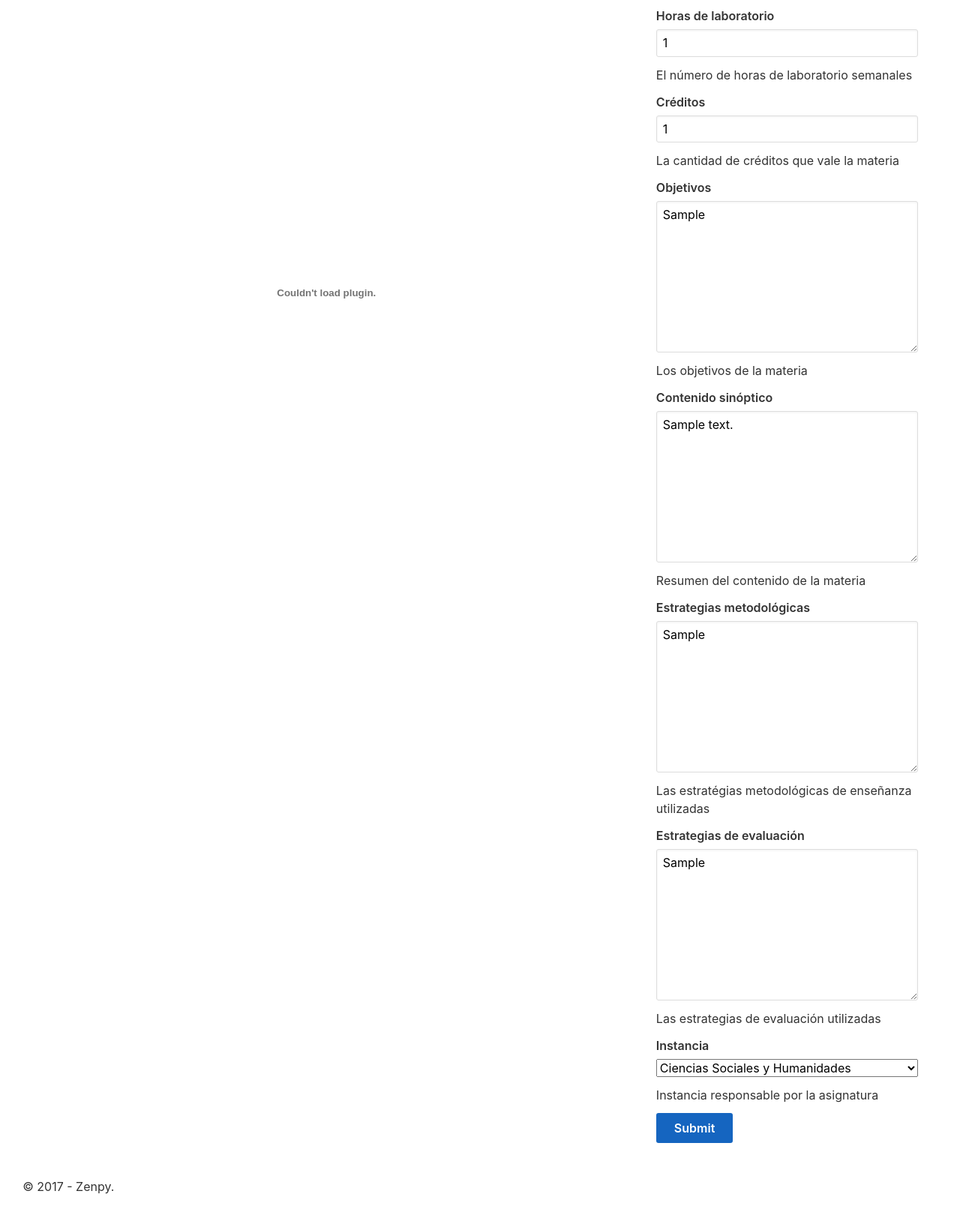
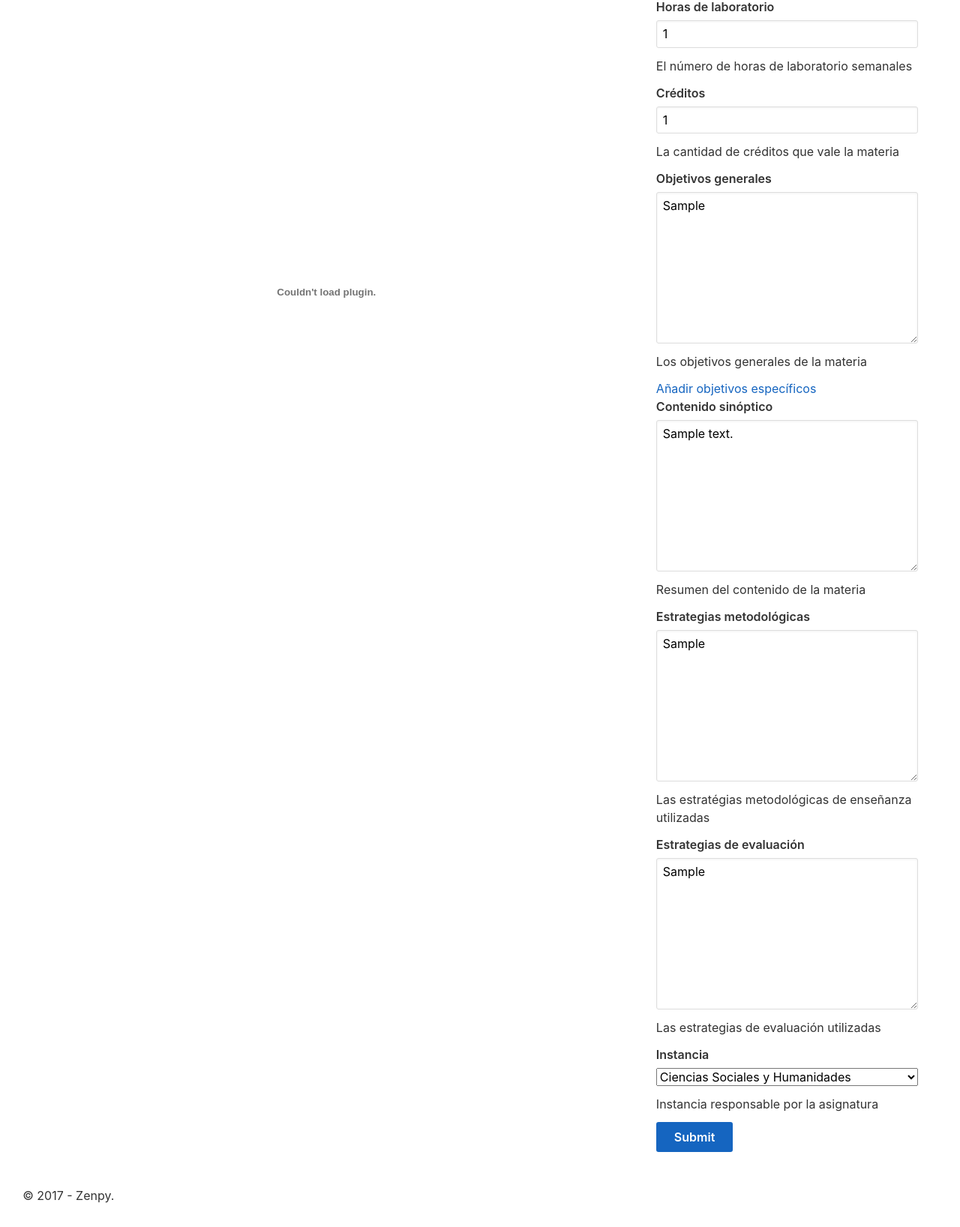
Before and after one commit to MathiasSM/SIGPAE, a Django app: page /ocr/borradores/1/ in a window 1280 px wide. Shown: the whole page at 75% size. Before the commit the page ends 1592 px from the top, so only its background shows below. Run offline with Django 3.2, Linux system fonts and the light colour scheme; data comes from the database, SQL or seed files in the repository; tables that the repository leaves empty hold one stand-in row (values such as "Sample post"); some libraries are stand-ins or nearby versions.

Commit message:
Objetivos se pueden separar o unir por jquery (sameshit for view)

```diff
--- a/ocr/models.py
+++ b/ocr/models.py
@@ -266,8 +266,13 @@
         blank=True,
         null=True)
     objetivos                                           = models.TextField(
-        help_text="Los objetivos de la materia",
-        verbose_name="objetivos",
+        help_text="Los objetivos generales de la materia",
+        verbose_name="objetivos generales",
+        blank=True,
+        null=True)
+    objetivosE                                          = models.TextField(
+        help_text="Los objetivos específicos de la materia",
+        verbose_name="objetivos específicos",
         blank=True,
         null=True)
     contenidos_sinopticos                               = models.TextField(
--- a/ocr/static/js/megaform.js
+++ b/ocr/static/js/megaform.js
@@ -1,3 +1,17 @@
 $(document).ready(function () {
-
+  $('#field-objetivosE').hide()
+  $('#btn-sep-obj').on('click', function (e) {
+    e.preventDefault()
+    $('#field-objetivosE').show()
+  })
+  $('#btn-mix-obj').on('click', function (e) {
+    e.preventDefault()
+    var extra = $('#field-objetivosE')
+    var cont = extra.children('textarea').val()
+    console.log(cont)
+    extra.children('textarea').val('')
+    extra.hide()
+    var gen = $('#field-objetivos').children('textarea')
+    gen.val( gen.val()+'\n'+cont )
+  })
 })
--- a/ocr/templates/ocr/editar.html
+++ b/ocr/templates/ocr/editar.html
@@ -38,79 +38,87 @@
         {% for hidden in form.hidden_fields %}{{ hidden }}
         {% endfor %}
         {% csrf_token %}
-        <div class="fieldRow {{ form.codigo.id_for_label }}">
+        <div class="field" id="field-{{ form.codigo.id_for_label }}">
           <label for="{{ form.codigo.id_for_label }}">{{ form.codigo.label }}</label>
           <input id="codigo" maxlength="7" name="{{ form.codigo.html_name }}" placeholder="{{ form.codigo.help_text|safe }}" type="text" value="{{ form.codigo.value }}" required />
           {% if form.codigo.errors %}<p class="errors">{{ form.codigo.errors }}</p>
           {% endif %}{% if form.codigo.help_text %}<p class="help">{{ form.codigo.help_text|safe }}</p>{% endif %}
         </div>
-        <div class="fieldRow {{ form.denominacion.id_for_label }}">
+        <div class="field" id="field-{{ form.denominacion.id_for_label }}">
           <label for="{{ form.denominacion.id_for_label }}">{{ form.denominacion.label }}</label>
           {{ form.denominacion }}
           {% if form.denominacion.errors %}<p class="errors">{{ form.denominacion.errors }}</p>
           {% endif %}{% if form.denominacion.help_text %}<p class="help">{{ form.denominacion.help_text|safe }}</p>{% endif %}
         </div>
-        <div class="fieldRow {{ form.fecha_periodo.id_for_label }}">
+        <div class="field" id="field-{{ form.fecha_periodo.id_for_label }}">
           <label for="{{ form.fecha_periodo.id_for_label }}">{{ form.fecha_periodo.label }}</label>
           {{ form.fecha_periodo }}
           {% if form.fecha_periodo.errors %}<p class="errors">{{ form.fecha_periodo.errors }}</p>
           {% endif %}{% if form.fecha_periodo.help_text %}<p class="help">{{ form.fecha_periodo.help_text|safe }}</p>{% endif %}
         </div>
-        <div class="fieldRow {{ form.fecha_año.id_for_label }}">
+        <div class="field" id="field-{{ form.fecha_año.id_for_label }}">
           <label for="{{ form.fecha_año.id_for_label }}">{{ form.fecha_año.label }}</label>
           {{ form.fecha_año }}
           {% if form.fecha_año.errors %}<p class="errors">{{ form.fecha_año.errors }}</p>
           {% endif %}{% if form.fecha_año.help_text %}<p class="help">{{ form.fecha_año.help_text|safe }}</p>{% endif %}
         </div>
-        <div class="fieldRow {{ form.horas_teoria.id_for_label }}">
+        <div class="field" id="field-{{ form.horas_teoria.id_for_label }}">
           <label for="{{ form.horas_teoria.id_for_label }}">{{ form.horas_teoria.label }}</label>
           {{ form.horas_teoria }}
           {% if form.horas_teoria.errors %}<p class="errors">{{ form.horas_teoria.errors }}</p>
           {% endif %}{% if form.horas_teoria.help_text %}<p class="help">{{ form.horas_teoria.help_text|safe }}</p>{% endif %}
         </div>
-        <div class="fieldRow {{ form.horas_practica.id_for_label }}">
+        <div class="field" id="field-{{ form.horas_practica.id_for_label }}">
           <label for="{{ form.horas_practica.id_for_label }}">{{ form.horas_practica.label }}</label>
           {{ form.horas_practica }}
           {% if form.horas_practica.errors %}<p class="errors">{{ form.horas_practica.errors }}</p>
           {% endif %}{% if form.horas_practica.help_text %}<p class="help">{{ form.horas_practica.help_text|safe }}</p>{% endif %}
         </div>
-        <div class="fieldRow {{ form.horas_laboratorio.id_for_label }}">
+        <div class="field" id="field-{{ form.horas_laboratorio.id_for_label }}">
           <label for="{{ form.horas_laboratorio.id_for_label }}">{{ form.horas_laboratorio.label }}</label>
           {{ form.horas_laboratorio }}
           {% if form.horas_laboratorio.errors %}<p class="errors">{{ form.horas_laboratorio.errors }}</p>
           {% endif %}{% if form.horas_laboratorio.help_text %}<p class="help">{{ form.horas_laboratorio.help_text|safe }}</p>{% endif %}
         </div>
-        <div class="fieldRow {{ form.creditos.id_for_label }}">
+        <div class="field" id="field-{{ form.creditos.id_for_label }}">
           <label for="{{ form.creditos.id_for_label }}">{{ form.creditos.label }}</label>
           {{ form.creditos }}
           {% if form.creditos.errors %}<p class="errors">{{ form.creditos.errors }}</p>
           {% endif %}{% if form.creditos.help_text %}<p class="help">{{ form.creditos.help_text|safe }}</p>{% endif %}
         </div>
-        <div class="fieldRow {{ form.objetivos.id_for_label }}">
+        <div class="field" id="field-{{ form.objetivos.id_for_label }}">
           <label for="{{ form.objetivos.id_for_label }}">{{ form.objetivos.label }}</label>
           {{ form.objetivos }}
           {% if form.objetivos.errors %}<p class="errors">{{ form.objetivos.errors }}</p>
           {% endif %}{% if form.objetivos.help_text %}<p class="help">{{ form.objetivos.help_text|safe }}</p>{% endif %}
+          <a href="#" id="btn-sep-obj">Añadir objetivos específicos</a>
         </div>
-        <div class="fieldRow {{ form.contenidos_sinopticos.id_for_label }}">
+        <div class="field" id="field-{{ form.objetivosE.id_for_label }}">
+          <label for="{{ form.objetivosE.id_for_label }}">{{ form.objetivosE.label }}</label>
+          {{ form.objetivosE }}
+          {% if form.objetivosE.errors %}<p class="errors">{{ form.objetivosE.errors }}</p>
+          {% endif %}{% if form.objetivosE.help_text %}<p class="help">{{ form.objetivosE.help_text|safe }}</p>{% endif %}
+          <a href="#" id="btn-mix-obj">Mezclar objetivos (generales y específicos)</a>
+        </div>
+        <div class="field" id="field-{{ form.contenidos_sinopticos.id_for_label }}">
           <label for="{{ form.contenidos_sinopticos.id_for_label }}">{{ form.contenidos_sinopticos.label }}</label>
           {{ form.contenidos_sinopticos }}
           {% if form.contenidos_sinopticos.errors %}<p class="errors">{{ form.contenidos_sinopticos.errors }}</p>
           {% endif %}{% if form.contenidos_sinopticos.help_text %}<p class="help">{{ form.contenidos_sinopticos.help_text|safe }}</p>{% endif %}
         </div>
-        <div class="fieldRow {{ form.estrategias_metodologicas.id_for_label }}">
+        <div class="field" id="field-{{ form.estrategias_metodologicas.id_for_label }}">
           <label for="{{ form.estrategias_metodologicas.id_for_label }}">{{ form.estrategias_metodologicas.label }}</label>
           {{ form.estrategias_metodologicas }}
           {% if form.estrategias_metodologicas.errors %}<p class="errors">{{ form.estrategias_metodologicas.errors }}</p>
           {% endif %}{% if form.estrategias_metodologicas.help_text %}<p class="help">{{ form.estrategias_metodologicas.help_text|safe }}</p>{% endif %}
         </div>
-        <div class="fieldRow {{ form.estrategias_evaluacion.id_for_label }}">
+        <div class="field" id="field-{{ form.estrategias_evaluacion.id_for_label }}">
           <label for="{{ form.estrategias_evaluacion.id_for_label }}">{{ form.estrategias_evaluacion.label }}</label>
           {{ form.estrategias_evaluacion }}
           {% if form.estrategias_evaluacion.errors %}<p class="errors">{{ form.estrategias_evaluacion.errors }}</p>
           {% endif %}{% if form.estrategias_evaluacion.help_text %}<p class="help">{{ form.estrategias_evaluacion.help_text|safe }}</p>{% endif %}
         </div>
-        <div class="fieldRow {{ form.instancia.id_for_label }}">
+        <div class="field" id="field-{{ form.instancia.id_for_label }}">
           <label for="{{ form.instancia.id_for_label }}">{{ form.instancia.label }}</label>
           {{ form.instancia }}
           {% if form.instancia.errors %}<p class="errors">{{ form.instancia.errors }}</p>
```
Also changed, not shown: ocr/migrations/0003_auto_20170316_2259.py (added).
